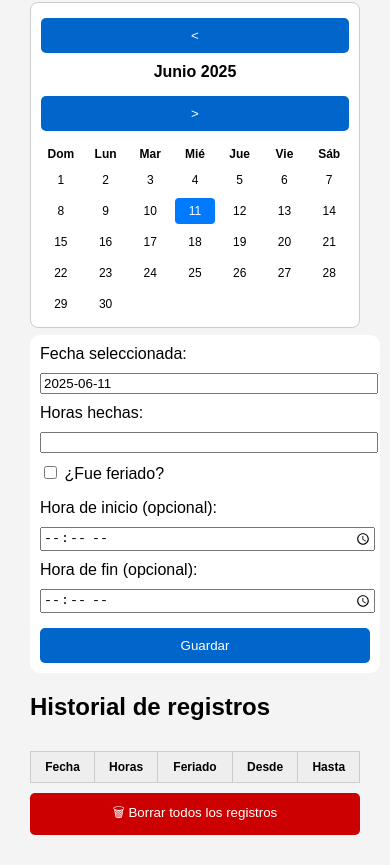
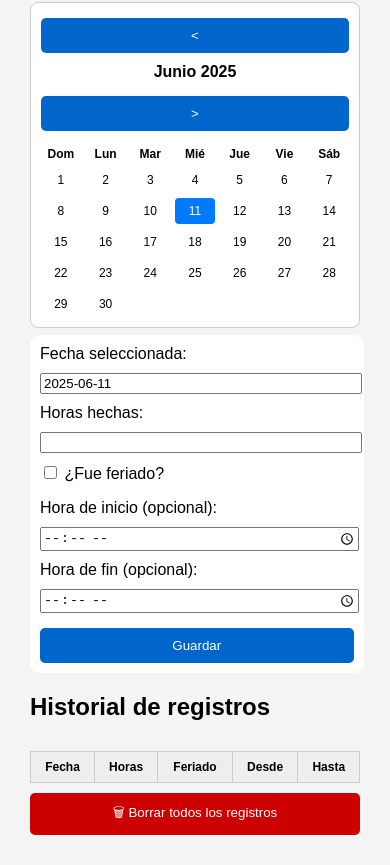
Before and after one commit to RTXPRESS/Horas-de-chamba, a plain HTML site: page index.html in a window 390 px wide. Shown: the part 64-929 px from the top of the page. Drawn offline with Linux system fonts and the light colour scheme.

Commit message:
Update style.css
test

```diff
--- a/style.css
+++ b/style.css
@@ -120,7 +120,7 @@ th {
     padding: 10px;
   }
   form {
-    width: 100%;
+    width: 95%;
     padding: 10px;
   }
 
```
